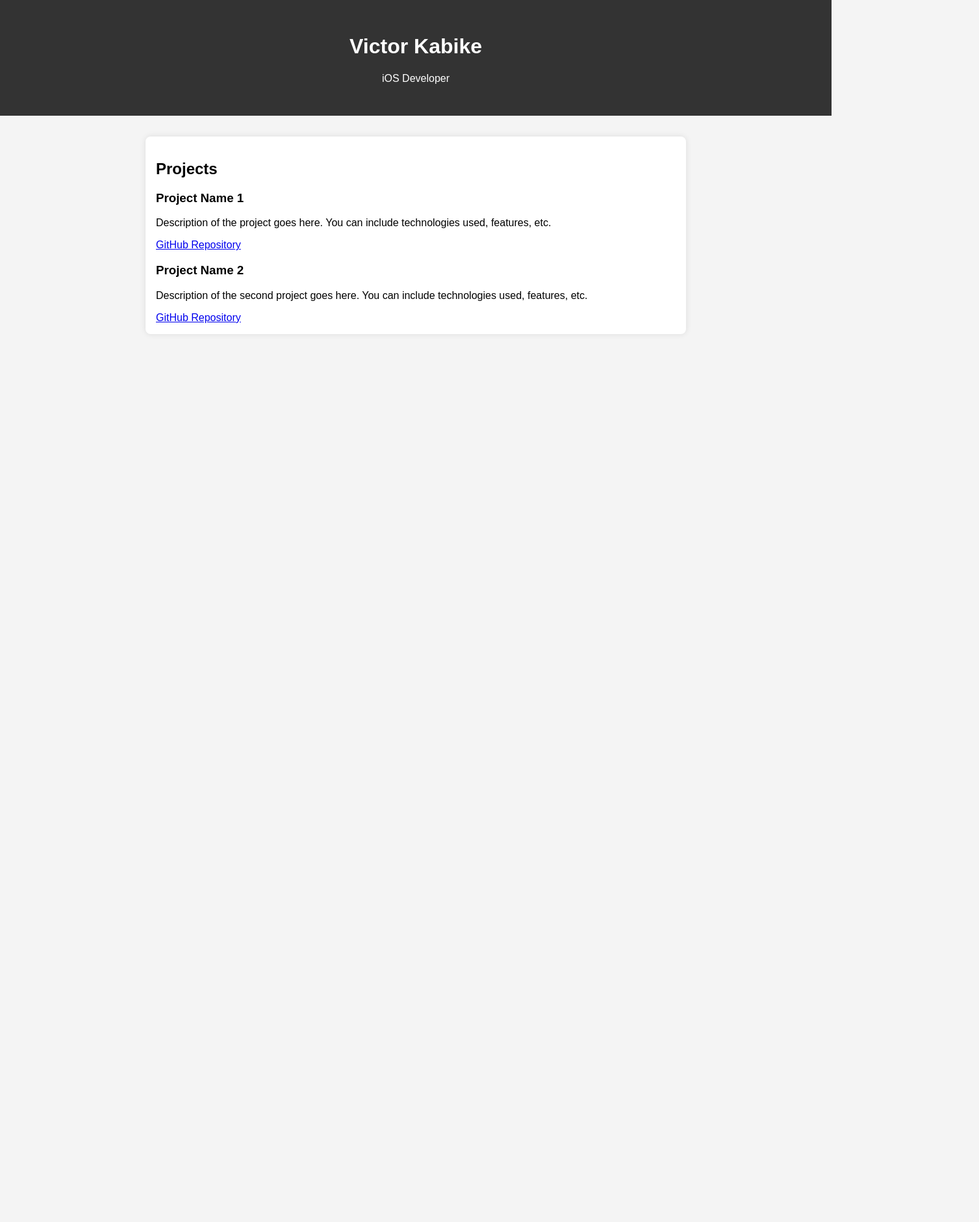
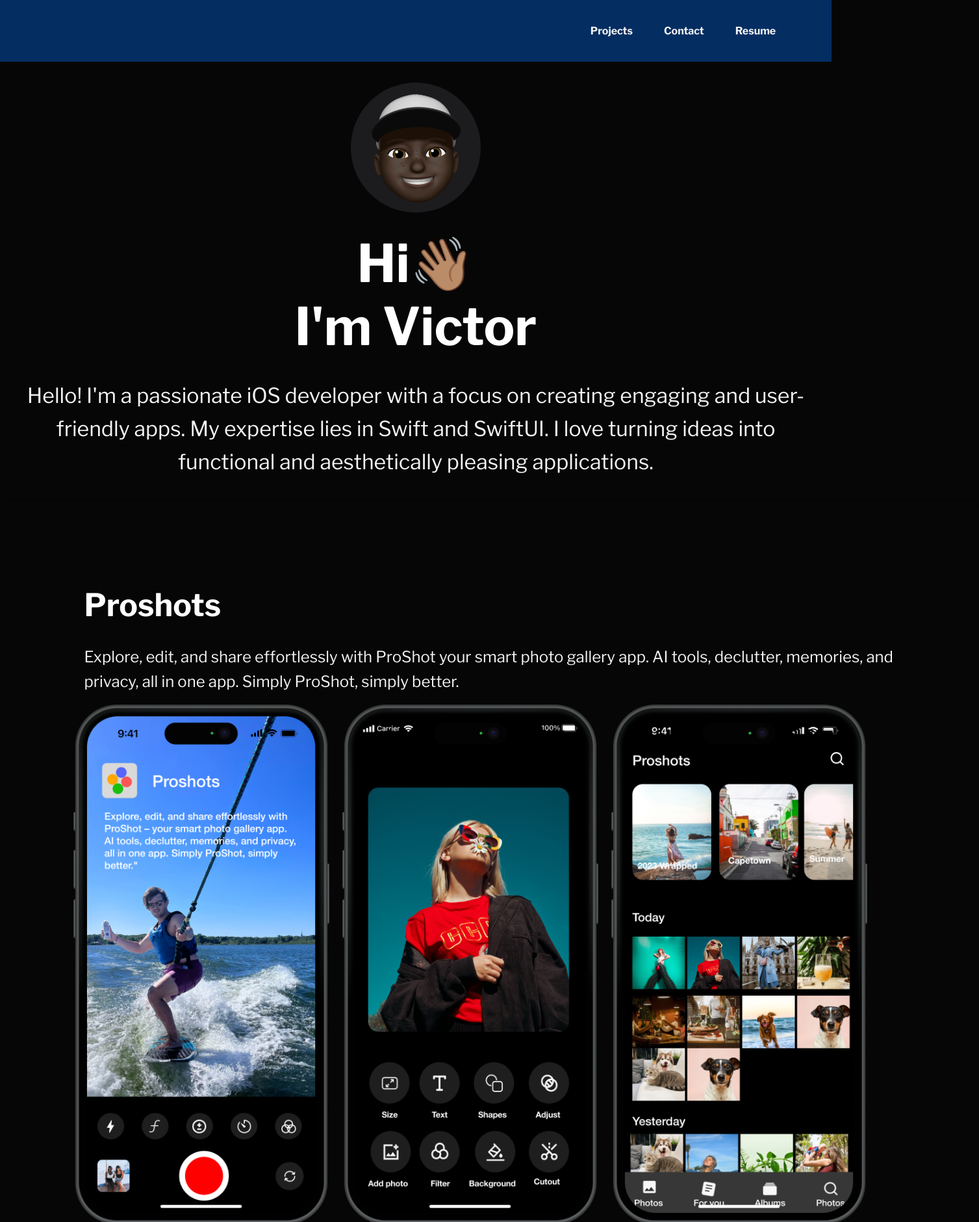
Before and after one commit to victorkabike-ios/victorkabike-ios.github.io, a plain HTML site: page index.html in a window 1280 px wide. Shown: the top 1880 px of the page at 65% size, 1507 px wide, since content can reach past the window. Before the commit the page ends 800 px from the top, so only its background shows below. Drawn offline with nearby package versions, Linux system fonts and the light colour scheme.

Commit message:
Add files via upload

```diff
--- a/index.html
+++ b/index.html
@@ -1,34 +1,78 @@
-<!-- index.html -->
 <!DOCTYPE html>
 <html lang="en">
 <head>
     <meta charset="UTF-8">
     <meta name="viewport" content="width=device-width, initial-scale=1.0">
     <link rel="stylesheet" href="style.css">
-    <title>Your Portfolio</title>
+    <link rel="stylesheet" href="https://fonts.googleapis.com/css2?family=Libre+Franklin:wght@400;700&display=swap">
+    <title>Your iOS Portfolio</title>
 </head>
 <body>
     <header>
-        <div class="container">
-            <h1>Victor Kabike</h1>
-            <p>iOS Developer</p>
-        </div>
+        <nav>
+            <ul>
+                <li><a href="#projects">Projects</a></li>
+                <li><a href="#contact">Contact</a></li>
+                <li><a href="#resume">Resume</a></li>
+            </ul>
+        </nav>
     </header>
-    <section id="projects">
-        <div class="container">
-            <h2>Projects</h2>
-            <div class="project-card">
-                <h3>Project Name 1</h3>
-                <p>Description of the project goes here. You can include technologies used, features, etc.</p>
-                <a href="link-to-your-github-repo-1" target="_blank">GitHub Repository</a>
+
+    <main>
+        <section class="about">
+            <div class="profile">
+                <img src="/images/profile.jpg" alt="Your Profile Image">
+                <h1>Hi👋🏽 <br>I'm Victor</h1>
+                <p>
+                    Hello! I'm a passionate iOS developer with a focus on creating engaging and user-friendly apps.
+                    My expertise lies in Swift and SwiftUI. I love turning ideas into functional and aesthetically pleasing applications.
+                </p>
             </div>
-            <div class="project-card">
-                <h3>Project Name 2</h3>
-                <p>Description of the second project goes here. You can include technologies used, features, etc.</p>
-                <a href="link-to-your-github-repo-2" target="_blank">GitHub Repository</a>
+
+
+        </section>
+
+        <section id="projects" class="projects-container">
+            <!-- Project 1 -->
+            <div class="project">
+                <h2>Proshots</h2>
+                <p>Explore, edit, and share effortlessly with ProShot your smart photo gallery app. AI tools, declutter, memories, and privacy, all in one app. Simply ProShot, simply better.</p>
+                <div class="screenshot-container">
+                    <img src="\images\project1-screenshot1.png" alt="Project 1 Screenshot 1">
+                    <img src="\images\project1-screenshot2.png" alt="Project 1 Screenshot 2">
+                    <img src="\images\project1-screenshot3.png" alt="Project 1 Screenshot 3">
+                </div>
+
             </div>
-            <!-- Add more project cards as needed -->
-        </div>
-    </section>
+
+            <!-- Project 2 -->
+            <div class="project"
+                <h2>Project 2</h2>
+                <div class="screenshot-container">
+                    <img src="project2-screenshot1.jpg" alt="Project 2 Screenshot 1">
+                    <img src="project2-screenshot2.jpg" alt="Project 2 Screenshot 2">
+                    <img src="project2-screenshot3.jpg" alt="Project 2 Screenshot 3">
+                </div>
+                <p>Description of Project 2 with SwiftUI. Lorem ipsum dolor sit amet, consectetur adipiscing elit.</p>
+            </div>
+
+            <!-- Project 3 -->
+            <div class="project">
+                <h2>Project 3</h2>
+                <div class="screenshot-container">
+                    <img src="project3-screenshot1.jpg" alt="Project 3 Screenshot 1">
+                    <img src="project3-screenshot2.jpg" alt="Project 3 Screenshot 2">
+                    <img src="project3-screenshot3.jpg" alt="Project 3 Screenshot 3">
+                </div>
+                <p>Description of Project 3 with SwiftUI. Lorem ipsum dolor sit amet, consectetur adipiscing elit.</p>
+            </div>
+        </section>
+
+
+    </main>
+    <footer>
+        <p>&copy; 2023 Your Name - iOS Developer</p>
+    </footer>
 </body>
+
 </html>
--- a/style.css
+++ b/style.css
@@ -1,23 +1,141 @@
-/* style.css */
-body {
-    font-family: 'Arial', sans-serif;
+body, h1, h2, p, ul {
     margin: 0;
     padding: 0;
-    background-color: #f4f4f4;
+}
+body {
+    font-family: 'Libre Franklin', sans-serif;
+    margin: 0;
+    padding: 0;
+    background-color: rgb(7, 6, 6);
+    color: #333;
 }
 
 header {
-    background-color: #333;
-    color: #fff;
+    padding: 1rem 0;
     text-align: center;
-    padding: 2em;
+    color: #f8f8f8;
+    background-color: rgb(4, 45, 98);
+    padding: 1cm;
+
 }
 
-section {
-    max-width: 800px;
-    margin: 2em auto;
-    padding: 1em;
-    background-color: #fff;
+nav ul {
+    list-style: none;
+    display: flex;
+    justify-content: right;
+    margin: 0;
+    padding: 0;
+}
+
+nav li {
+    margin-right: 3rem;
+}
+
+nav a {
+    text-decoration: none;
+    color: #f4f4f4;
+    font-weight: bold;
+    font-size: 1rem;
+    transition: color 0.3s ease-in-out;
+}
+
+nav a:hover {
+    color: #ffffff; /* Change the color on hover */
+}
+
+.profile {
+    text-align: center;
+    margin-bottom: 20px;
+}
+
+.profile img {
+    width: 200px;
+    height: 200px;
+    border-radius: 50%;
+    object-fit: cover;
+    margin-bottom: 10px;
+}
+
+.profile h1 {
+    margin: 0;
+    font-size: 5rem;
+}
+
+.profile p {
+    margin: 0;
+    font-size: 2rem;
+}
+
+main {
+    width: 100%;
+    margin: 2rem auto;
+}
+
+.project {
+    width: 100%;
+    margin-bottom: 2rem;
+    box-shadow: 0 0 10px rgba(0, 0, 0, 0.1);
     border-radius: 8px;
-    box-shadow: 0 0 10px rgba(0, 0, 0, 0.1);
+    overflow: hidden;
+    transition: transform 0.3s ease-in-out;
+    padding: 3cm;
 }
+.project h2 {
+    font-size: 3rem;
+    padding: 1rem;
+    margin: 0;
+    color: #ffffff;
+}
+
+.project:hover {
+    transform: scale(1.05);
+}
+
+.projects-container {
+    display: flex;
+    flex-direction: column;
+    gap: 20px;
+    padding: auto;
+
+}
+.screenshot-container {
+    display: flex;
+    flex-direction: row;
+    gap: 20px;
+    width: 33.33%;
+    height: 800px;
+
+}
+.screenshot-container img {
+    flex-grow: 1;
+    object-fit: cover;
+    border-radius: 1cm;
+}
+h1 {
+    font-size: 100rem; /* Add the desired font size */
+    padding: 1rem;
+    margin: 0;
+    color: #ffffff;
+}
+
+h2 {
+    color: #ffffff;
+    padding: 1rem;
+    margin: 0;
+}
+
+p {
+    line-height: 1.6;
+    font-size: 1.5rem;
+    padding: 1rem;
+    margin: 0;
+    color: #f4f4f4;
+}
+footer {
+    text-align: left;
+    padding: 1rem;
+    position: initial;
+    bottom: 0;
+    background-color: rgb(4, 45, 98); /* Add background color for better visibility */
+    color: #fff; /* Add text color for better visibility */
+}
```
Also changed, not shown: script.js (added, +18 -0 lines), images/profile.PNG (added), images/profile.jpg (added), images/project-1a.png (added), images/project1-screenshot1.png (added), images/project1-screenshot2.png (added), images/project1-screenshot3.jpg (added), images/project1-screenshot3.png (added).
